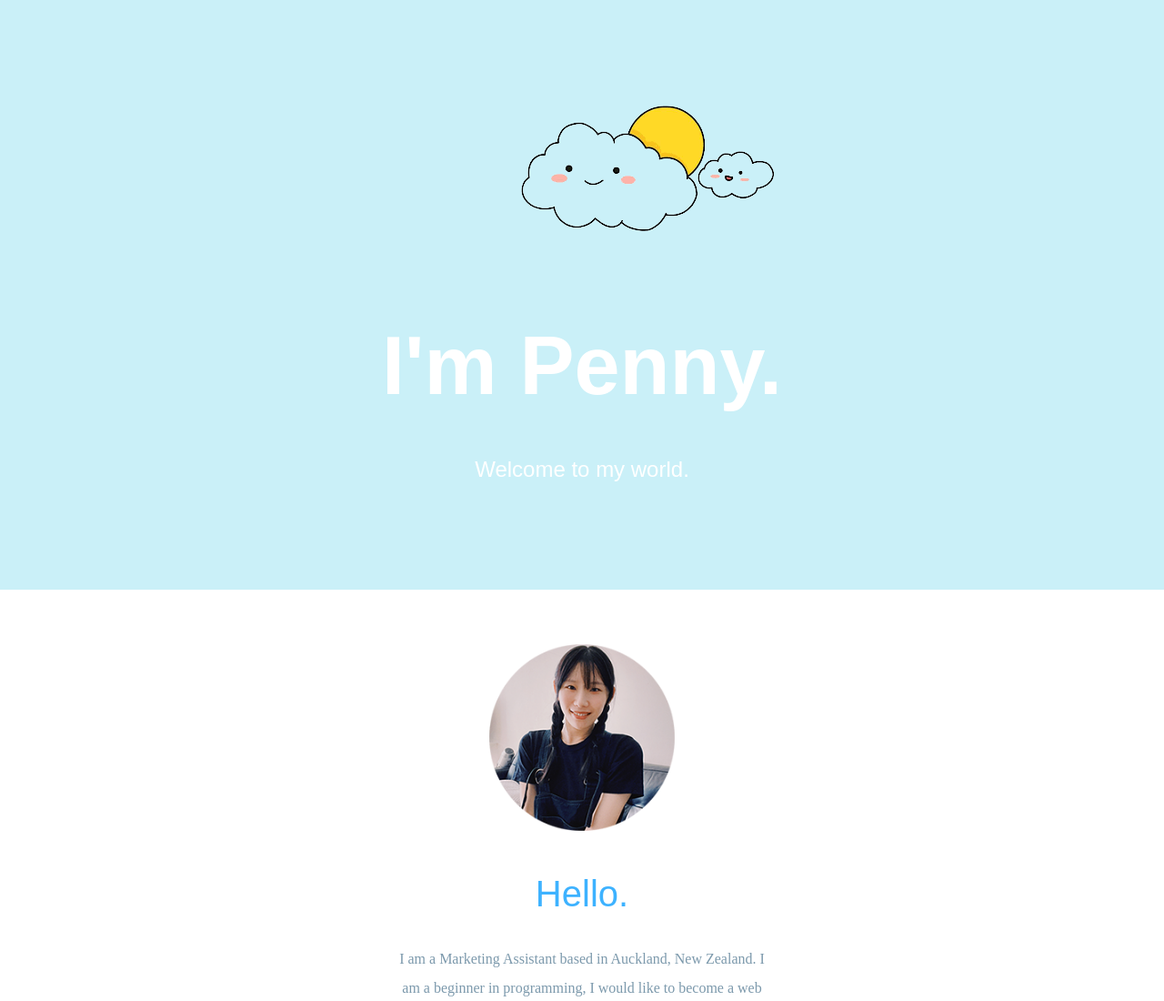
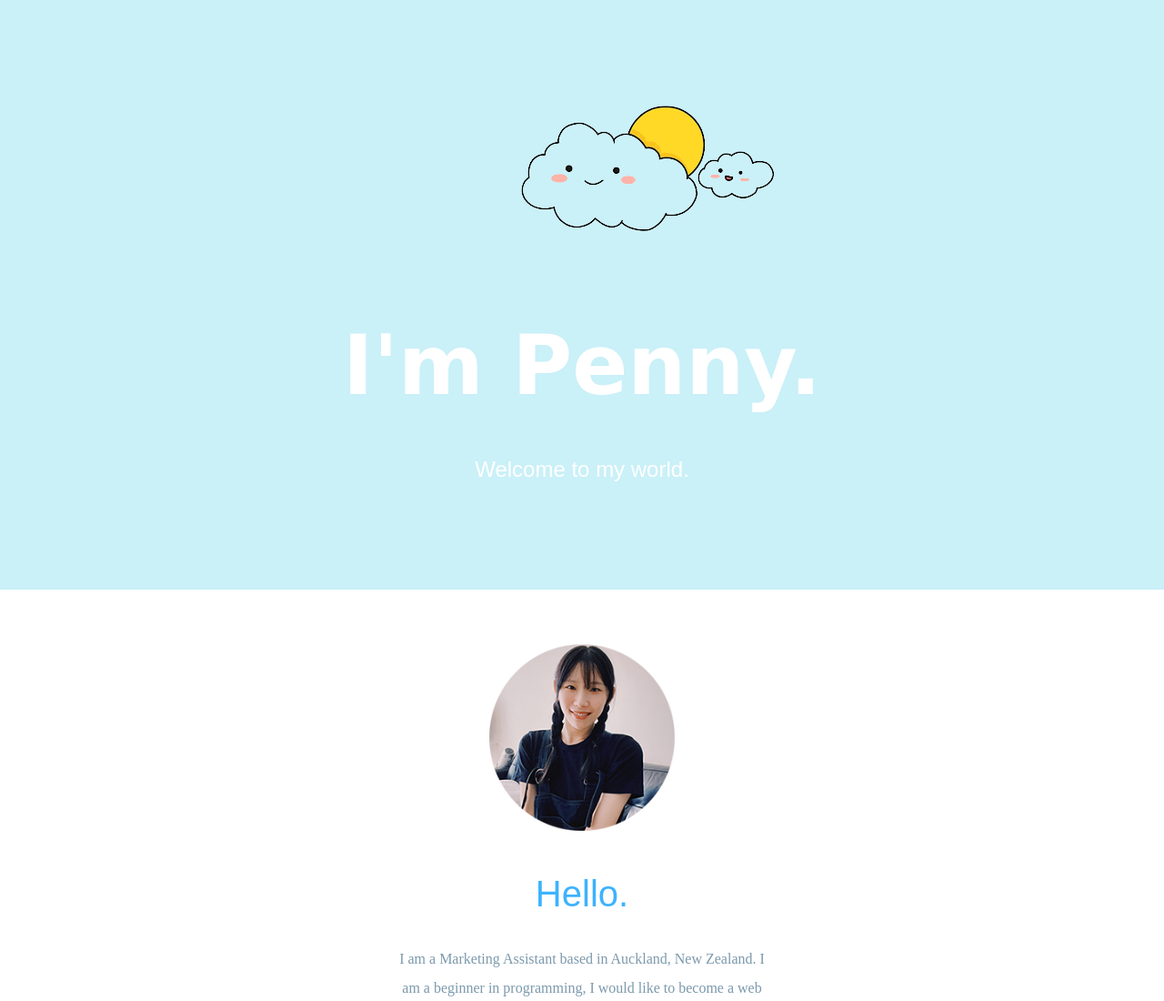
Before and after one commit to pennyjiang925/Penny-s-cv, a plain HTML site: page index.html in a window 1280 px wide. Shown: the top 1100 px of the page at 91% size. Drawn offline with Linux system fonts and the light colour scheme.

Commit message:
Update style.css

```diff
--- a/css/style.css
+++ b/css/style.css
@@ -14,7 +14,7 @@ h1 {
   font-size: 5.625rem;
   color: white;
   margin: 40px 0 auto 0;
-  font-family: "Sacramento", fantasy;
+  font-family: "Sacramento", cursive;
   line-height: 2;
   }
 
```
